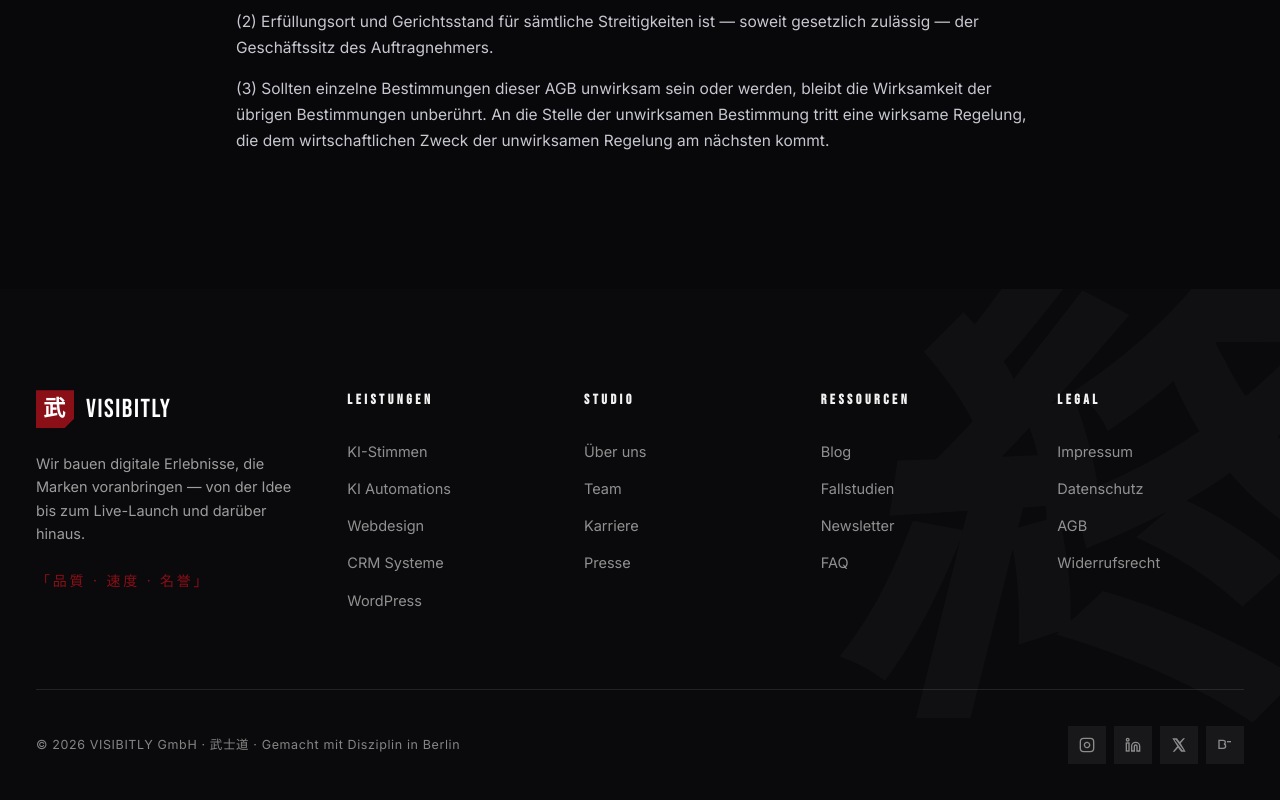
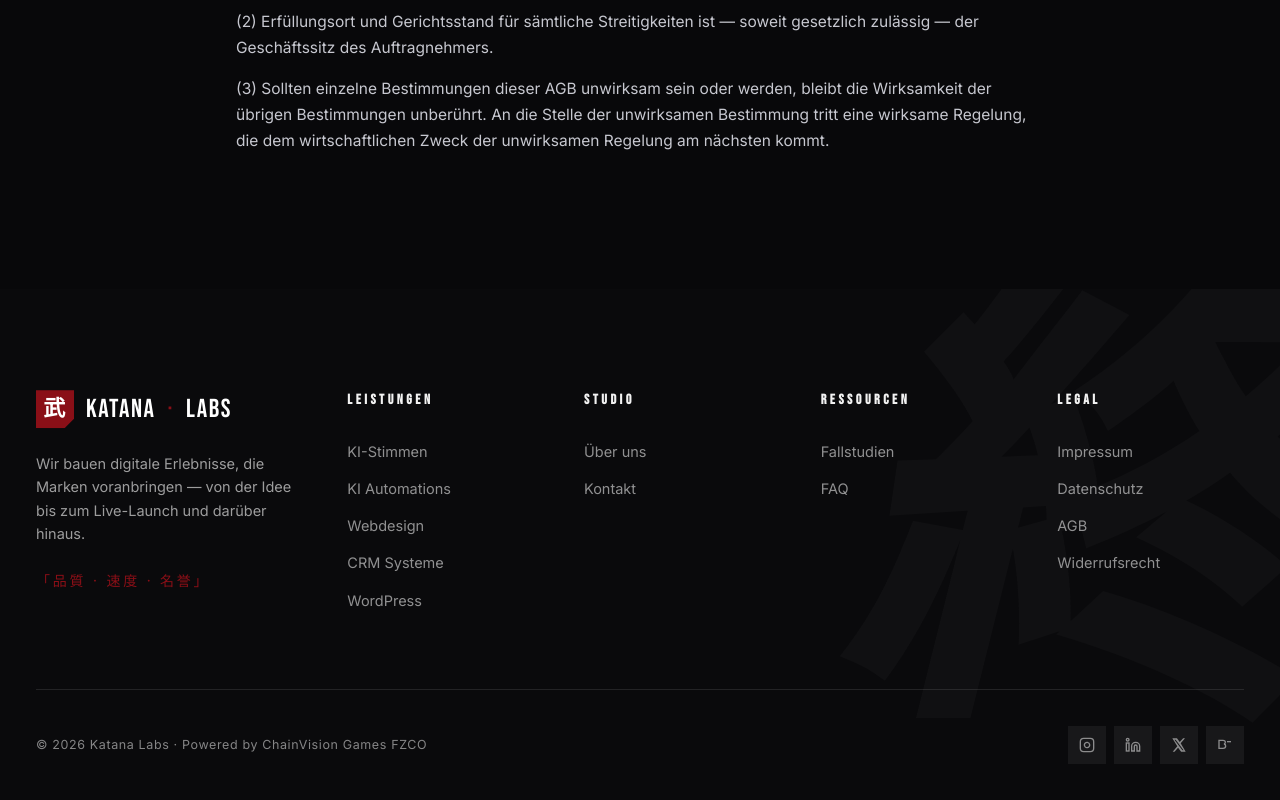
Before and after one commit to shinobi1412ai/katanalabs, a Next.js app: page /agb in a window 1280 px wide. Shown: the part 4263-5063 px from the top of the page. Built offline with nearby package versions, Linux system fonts and the light colour scheme.

Commit message:
fix: brand name, footer cleanup, contact pills update, remove partnerships from nav

```diff
--- a/components/Footer.jsx
+++ b/components/Footer.jsx
@@ -8,7 +8,7 @@ export default function Footer() {
           <div className="footer-brand">
             <div className="logo">
               <span className="logo-mark">武</span>
-              VISIBITLY
+              KATANA<span style={{color:"var(--red)"}}>·</span>LABS
             </div>
             <p>
               Wir bauen digitale Erlebnisse, die Marken voranbringen — von der Idee bis zum Live-Launch
@@ -29,17 +29,13 @@ export default function Footer() {
           <div className="footer-col">
             <h4>STUDIO</h4>
             <Link href="#philosophy">Über uns</Link>
-            <Link href="#testimonials">Team</Link>
-            <Link href="#contact">Karriere</Link>
-            <Link href="#contact">Presse</Link>
+            <Link href="#contact">Kontakt</Link>
           </div>
 
           <div className="footer-col">
             <h4>RESSOURCEN</h4>
-            <Link href="#contact">Blog</Link>
             <Link href="#work">Fallstudien</Link>
-            <Link href="#contact">Newsletter</Link>
-            <Link href="#contact">FAQ</Link>
+            <Link href="#features">FAQ</Link>
           </div>
 
           <div className="footer-col">
@@ -52,7 +48,7 @@ export default function Footer() {
         </div>
 
         <div className="footer-bottom">
-          <div>© 2026 VISIBITLY GmbH · 武士道 · Gemacht mit Disziplin in Berlin</div>
+          <div>© 2026 Katana Labs · Powered by ChainVision Games FZCO</div>
           <div className="socials">
             <a href="#" aria-label="Instagram">
               <svg width="16" height="16" viewBox="0 0 24 24" fill="none" stroke="currentColor" strokeWidth="2">
--- a/components/Nav.jsx
+++ b/components/Nav.jsx
@@ -16,7 +16,7 @@ export default function Nav() {
       <nav className="nav">
         <Link href="/" className="logo">
           <span className="logo-mark">武</span>
-          VISIBITLY
+          KATANA<span style={{color:"var(--red)"}}>·</span>LABS
         </Link>
 
         <div className="nav-links">
```
Also changed, not shown: components/Contact.jsx (+16 -16 lines).
